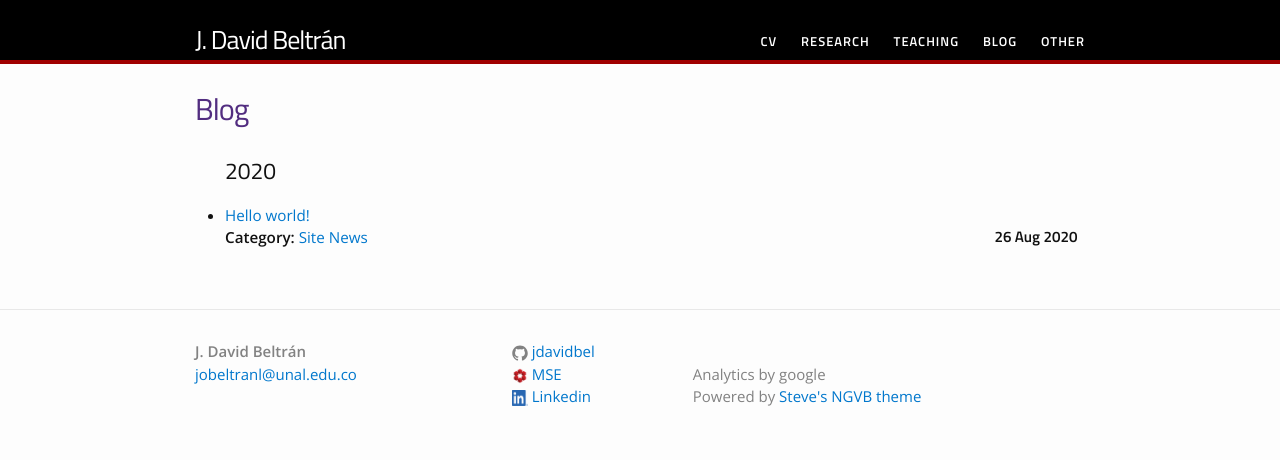
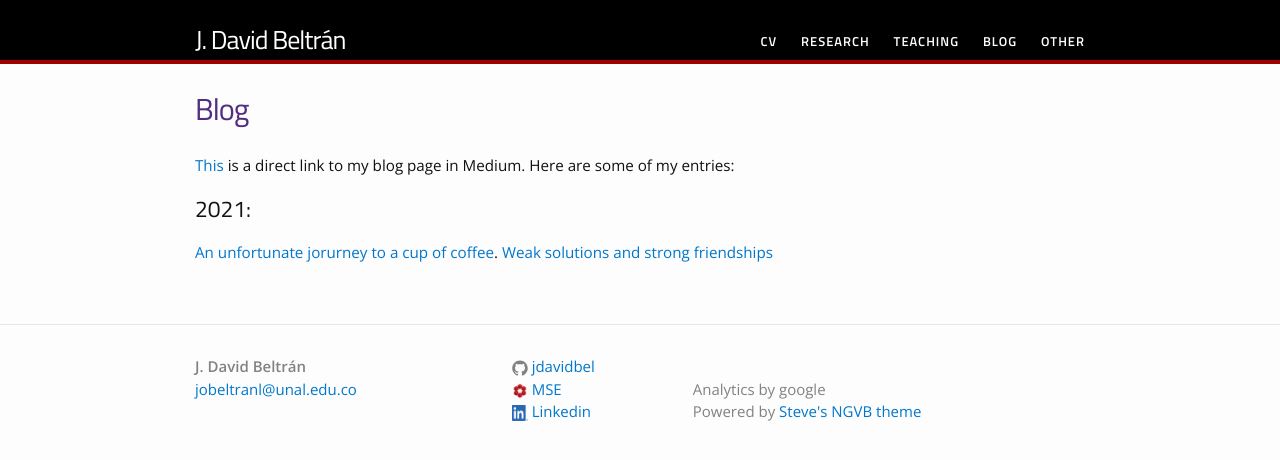
Before and after one commit to jdavidbel/jdavidbel.github.io, a Jekyll site: the page built from blog.md, in a window 1280 px wide. Shown: the top 460 px of the page. Built offline with Jekyll 4.4.1, drawn with Linux system fonts in a browser that asks for light colours.

Commit message:
Blog entries have been added.

```diff
--- a/blog.md
+++ b/blog.md
@@ -3,43 +3,7 @@ layout: page
 title: Blog
 permalink: /blog/
 ---
-
-<!--I blog semi-regularly about stuff.-->
-<!--My blog entries---{{ site.posts | size }} in total since I first started this website in 2014---typically focus on some professional development stuff for an intended audience of undergraduate or graduate students in my discipline. -->
-<!--Topics vary, but most focus on political science or parlor tricks in R or R Markdown that I think are worth sharing with the general public the extent to which they may help someone with their own research.-->
-
-<!--To date, <a href="/categories">categories on my blog</a> (and number of blog posts in that category) include {% assign sorted_cats = site.categories | sort  %}{% for category in sorted_cats %}{% if forloop.last == true %}and {% endif %}<a href="/categories/#{{category[0]}}" style="font-weight:normal;"> {{category[0] | camelcase }}</a> ({{ category[1].size  }}){% if forloop.last == false %}, {% endif %}{% endfor %}. -->
-
-
-
-
-<!-- {% assign sorted_cats = site.categories | sort  %}{% for category in sorted_cats %}{% if forloop.last == true %}and {% endif %}<a href="/categories/#{{category[0]}}" style="font-weight:normal;">{{category[0] | camelcase }}</a> ({{ category[1].size  }}){% if forloop.last == false %},{% endif %} {% endfor %} -->
-
-
-
-<ul id="archive">
-{% for post in site.posts %}
-  {% capture y %}{{post.date | date:"%Y"}}{% endcapture %}
-  {% if year != y %}
-    {% assign year = y %}
-    <h2 class="blogyear">{{ y}}</h2>
-  {% endif %}
-<li class="archiveposturl"><span><a href="{{ post.url }}" title="{{ post.title }}">{{ post.title }}</a></span><br/>
-<span class = "postlower">
-
-<!--<strong>Author:</strong> {{post.author}} -->
-<strong>Category:</strong>  {% if post.categories %}
-
-  {% for cat in post.categories %}
-  <a href="/categories/#{{ cat }}" title="{{ cat }}">{{ cat }}</a>&nbsp;
-  {% endfor %}
-
-{% endif %} <!-- {{ post.categories | first }} -->
-<strong style="font-size:100%; font-family: 'Titillium Web', sans-serif; float:right; padding-right: .5em">{{ post.date | date: '%d %b %Y' }}</strong>
-</span>
-
-</li>
-{% endfor %}
-</ul>
-
-<!-- {{ post.date | date: '%m %d, %Y' }} -->
+[This](https://jobeltranl.medium.com/) is a direct link to my blog page in Medium. Here are some of my entries:
+## 2021:
+[An unfortunate jorurney to a cup of coffee](https://jobeltranl.medium.com/an-unfortunate-journey-to-a-cup-of-coffee-cf67514cc286).
+[Weak solutions and strong friendships](https://jobeltranl.medium.com/weak-solutions-and-strong-friendships-9b0ed9f4cecb)
```
